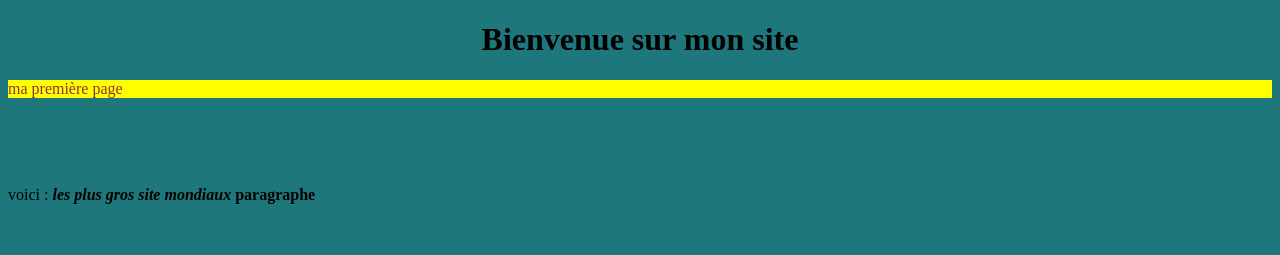
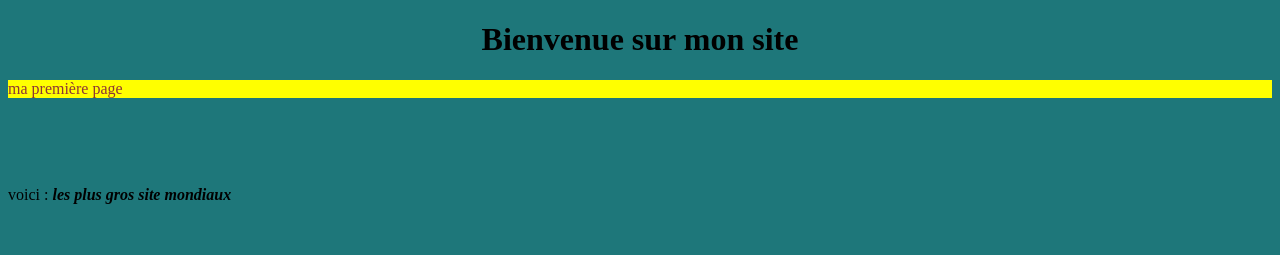
Before and after one commit to Benoitpoincelet/digitalpage, a plain HTML site: page index.html in a window 1280 px wide. Shown: the top 255 px of the page. Drawn offline with Linux system fonts and the light colour scheme.

Commit message:
Add files via upload

```diff
--- a/index.html
+++ b/index.html
@@ -18,7 +18,7 @@
 
             <br><br><br><br>
 
-            voici : <b><i>les plus gros site mondiaux</i> paragraphe</b>
+            voici : <b><i>les plus gros site mondiaux</i> </b>
         </body>
 
 <br><br><br><br>
```
